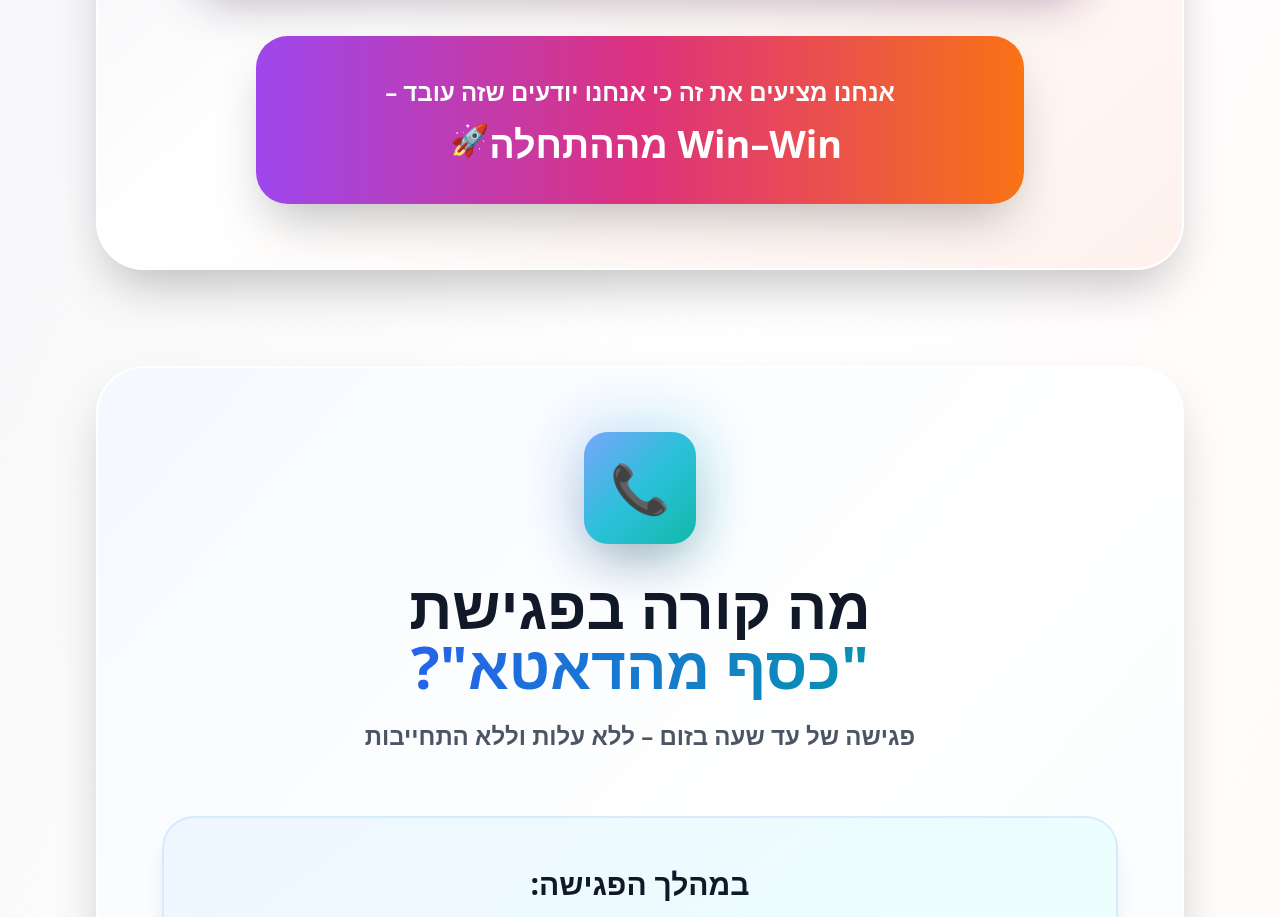
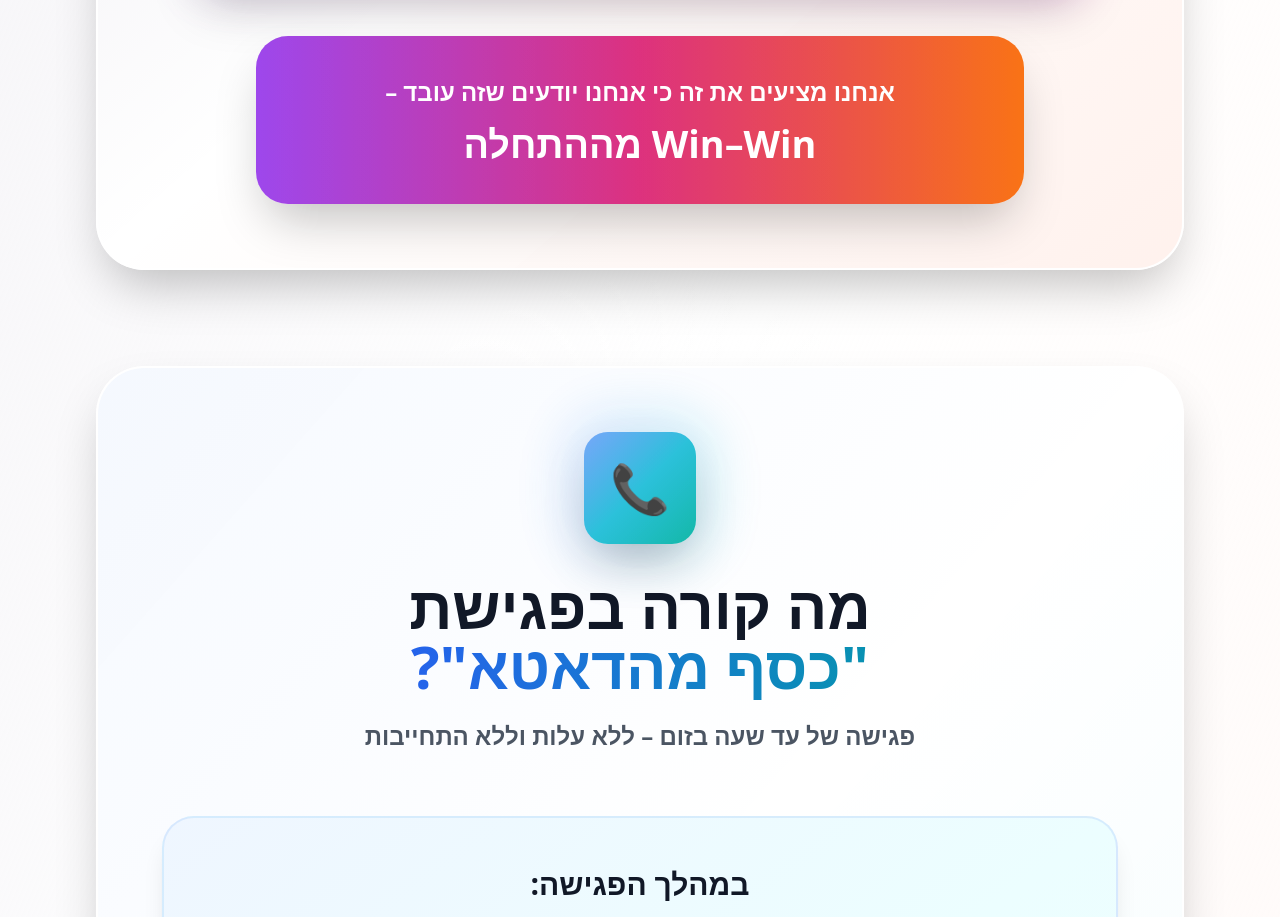
Before and after one commit to rotem-ziv21/data-to-dollars-flow, a React (Vite) app: page / in a window 1280 px wide. Shown: the part 7520-8437 px from the top of the page. Built offline with nearby package versions, Linux system fonts and the light colour scheme.

Commit message:
Remove rocket emoji
Remove the rocket emoji from the design.

```diff
--- a/src/pages/Index.tsx
+++ b/src/pages/Index.tsx
@@ -1171,13 +1171,6 @@ export default function Index() {
                       }}
                     >
                       Win–Win מההתחלה
-                      <motion.span
-                        className="inline-block ml-3 text-3xl"
-                        animate={{ y: [0, -10, 0] }}
-                        transition={{ duration: 1.5, repeat: Infinity }}
-                      >
-                        🚀
-                      </motion.span>
                     </motion.p>
                   </div>
                 </motion.div>
```
